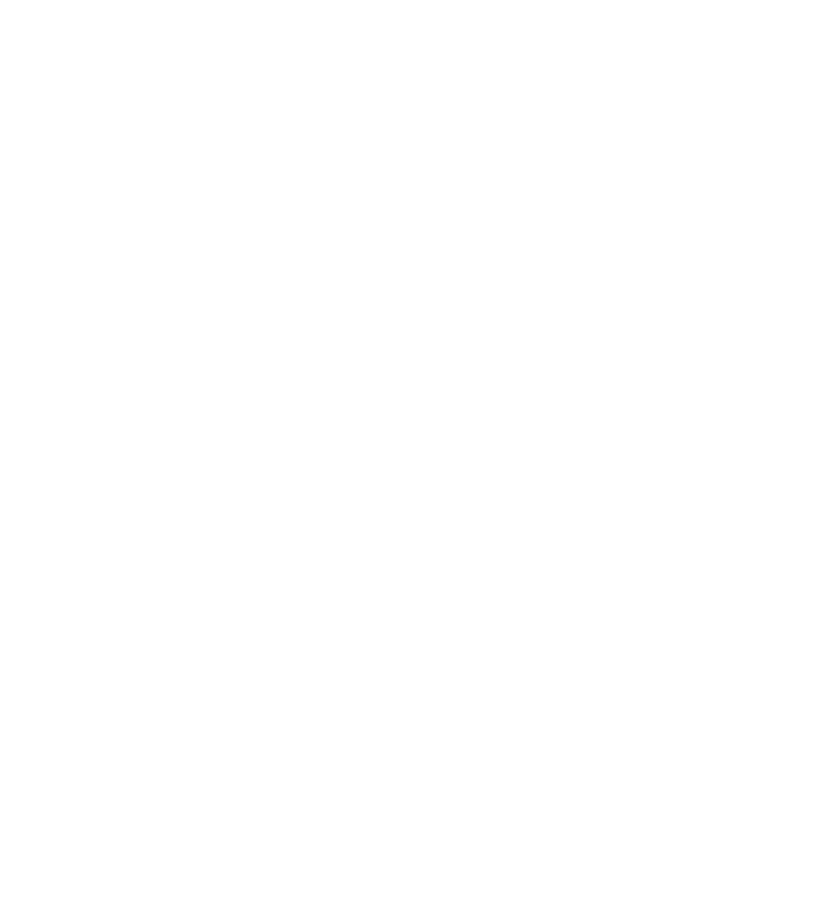
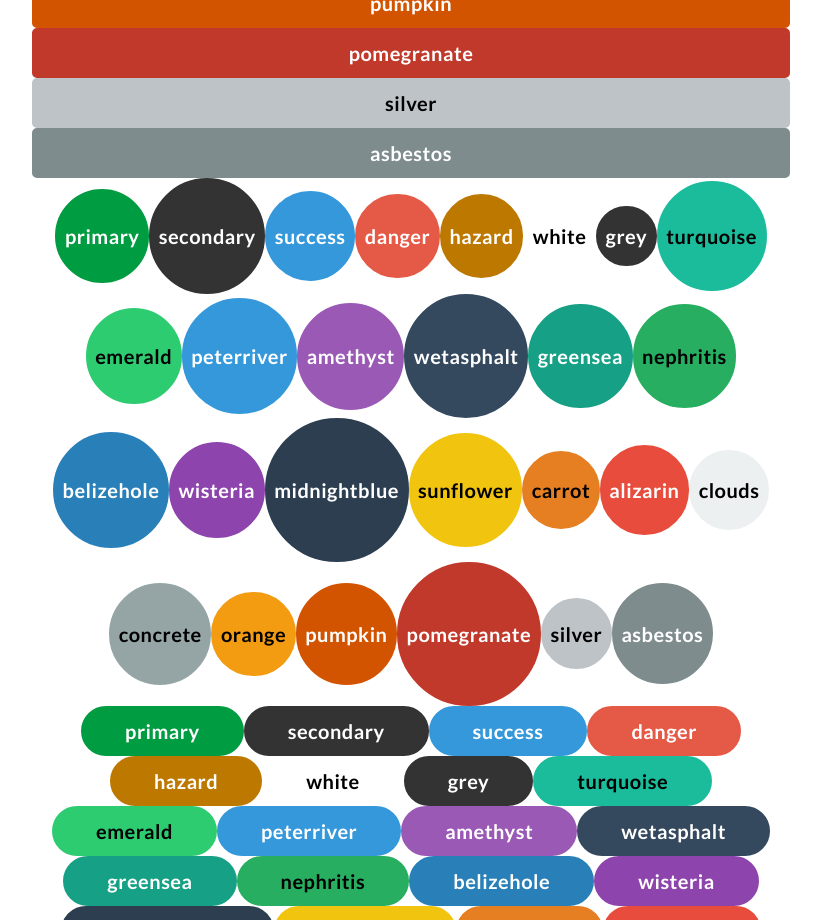
Before and after one commit to vinaypillai/Acute-Framework, a Vue app: page / in a window 1280 px wide. Shown: the part 1880-2800 px from the top of the page, without its empty margins (229-1050 px from the left). Before the commit the page ends 800 px from the top, so only its background shows below. Built offline with nearby package versions, Linux system fonts and the light colour scheme.

Commit message:
Additional grid functionality

```diff
--- a/package.json
+++ b/package.json
@@ -1,6 +1,6 @@
 {
   "name": "acute-framework",
-  "version": "0.1.6",
+  "version": "0.1.8",
   "scripts": {
     "serve": "vue-cli-service serve",
     "build": "vue-cli-service build",
--- a/src/components/ac-button/ac-button.vue
+++ b/src/components/ac-button/ac-button.vue
@@ -14,7 +14,7 @@
                 type:String,
                 default:"primary",
                 validator:(value)=>{
-                    let buttonVariants = ["primary","secondary","success","hazard","danger"];
+                    let buttonVariants=['primary','secondary','success','danger','hazard','white','grey','turquoise','emerald','peterriver','amethyst','wetasphalt','greensea','nephritis','belizehole','wisteria','midnightblue','sunflower','carrot','alizarin','clouds','concrete','orange','pumpkin','pomegranate','silver','asbestos'];
                     return buttonVariants.includes(value);
                 }
             },
@@ -26,12 +26,23 @@
                 type:Boolean,
                 default:false
             },
+            pill:{
+                type:Boolean,
+                default:false
+            },
+            round:{
+                type:Boolean,
+                default:false
+            },
         },
         computed:{
             buttonClass(){
                 let buttonClass="button";
                 buttonClass+=" button--"+this.variant+"--";
                 buttonClass+= (this.outline) ? "outline" : "solid";
+                buttonClass+= (this.block) ? " button--block" : "";
+                buttonClass+= (this.pill) ? " button--pill" : "";
+                buttonClass+= (this.round) ? " button--round" : "";
                 return buttonClass;
             }
         },
@@ -60,6 +71,7 @@
                 -webkit-text-fill-color: $button-color;
                 /*text-shadow: none;*/
                 background-color: transparent;
+                filter:brightness(1);
             }
             &.button--disabled{
                 background-color: color.change($button-color,$saturation:0%);
@@ -102,23 +114,32 @@
         filter:brightness(1);
         transition: filter, background-color ease-in-out 0.15s;
         cursor:pointer;
-        :hover{
+        &:hover{
             filter:brightness(0.9);
         }
-        .button--circle{
+        &.button--circle{
             border-radius: 100%;
             border: none;
             padding: 12px;
             box-shadow: 0 5px 15px 0 rgba(0,0,0,0.3);
             min-height: none;
         }
-        .button--round{
-            border-radius:200px;
+        &.button--round{
+            border-radius:9999px;
+            padding: 1%;
+            &::after{
+                content:"";
+                display: block;
+                padding-top: 100%;
+            }
         }
-        .button--block{
+        &.button--pill{
+            border-radius:9999px;
+        }
+        &.button--block{
             width:100%;
         }
-        .button--multi{
+        &.button--multi{
             text-transform: uppercase;
             font-weight: bold;
         }
--- a/src/components/ac-grid/ac-grid.vue
+++ b/src/components/ac-grid/ac-grid.vue
@@ -1,5 +1,5 @@
 <template>
-    <div :class="gridClass">
+    <div :class="gridClass" :style="styleObj">
         <slot></slot>
     </div>
 </template>
@@ -41,9 +41,26 @@
                     return value==-1 || parseFloat(value)<=12 && parseFloat(value)>0;
                 }
             },
+            "align-h":{
+                type:String,
+                default:"initial",
+                validator:(value)=>{
+                    let justify = ["flex-start","flex-end","center","space-between","space-around","initial","inherit"];
+                    return justify.includes(value);
+                }
+            },
+            "align-v":{
+                type:String,
+                default:"initial",
+                validator:(value)=>{
+                    let align = ["stretch","center","flex-start","flex-end","baseline","initial","inherit"];
+                    return align.includes(value);
+                }
+            },
         },
         data(){
             return {
+                styleObj:{}
             }
         },
         computed:{
@@ -63,7 +80,10 @@
             }
         },
         mounted(){
-
+            this.styleObj = {
+                "--align-h":this.alignH,
+                "--align-v":this.alignV
+            }
         }
     }
 </script>
--- a/src/components/ac-grid/grid.scss
+++ b/src/components/ac-grid/grid.scss
@@ -10,6 +10,8 @@
     box-sizing:border-box;
     width:100%;
     flex-wrap:wrap;
+    align-items: var(--align-v);
+    justify-content: var(--align-h);
 }
 @mixin col{
     display:inline-block;
@@ -97,20 +99,3 @@
         }
     }
 }
-
-/*General flex align and justify classes*/
-.justify-content-space-between{
-    justify-content: space-between;
-}
-.justify-content-center{
-    justify-content: center;
-}
-.justify-self-center{
-    justify-self: center;
-}
-.align-items-center{
-    align-items:center;
-}
-.align-self-center{
-    align-self:center;
-}
--- a/src/components/colors/colors.scss
+++ b/src/components/colors/colors.scss
@@ -83,7 +83,6 @@
     /*Contrast Ratios for primary Color*/
     @if $backgroundLuminance < $primaryLuminance {
         $primaryContrastRatio : ($primaryLuminance + 0.05)/($backgroundLuminance + 0.05);
-        @debug "#{$background} - #{$primaryContrastRatio}";
     } @else if $backgroundLuminance > $primaryLuminance {
         $primaryContrastRatio : ($backgroundLuminance + 0.05)/($primaryLuminance + 0.05);
     }
--- a/src/views/Home.vue
+++ b/src/views/Home.vue
@@ -1,12 +1,21 @@
 <template>
     <div>
-        <ac-grid cols="5">
-            <ac-col cols="3" offset="1">
+        <ac-grid cols="5" align-h="center">
+            <ac-col cols="3">
                 <div>
                     <ac-button v-for="color in colors" :key="color" :variant="color">{{color}}</ac-button>
                 </div>
                 <div>
                     <ac-button v-for="color in colors" :key="color" :variant="color" outline>{{color}}</ac-button>
+                </div>
+                <div>
+                    <ac-button v-for="color in colors" :key="color" :variant="color" block>{{color}}</ac-button>
+                </div>
+                <div>
+                    <ac-button v-for="color in colors" :key="color" :variant="color" round>{{color}}</ac-button>
+                </div>
+                <div>
+                    <ac-button v-for="color in colors" :key="color" :variant="color" pill>{{color}}</ac-button>
                 </div>
             </ac-col>
         </ac-grid>
```
